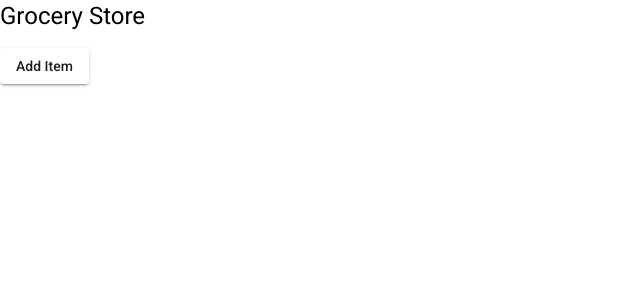
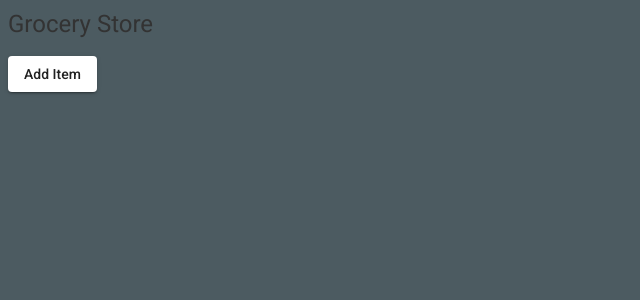
Before and after one commit to joelshaw/grocery, an Angular app: page /list in a window 1280 px wide. Shown: the top 300 px of the page, without its empty margins (0-640 px from the left). Built offline with nearby package versions, Linux system fonts and the light colour scheme; a web font is replaced by a local one.

Commit message:
updated color palette

```diff
--- a/src/app/list/list.component.scss
+++ b/src/app/list/list.component.scss
@@ -0,0 +1,3 @@
+.groceryList-table {
+    width: 100%;
+}
--- a/src/styles.scss
+++ b/src/styles.scss
@@ -1,8 +1,15 @@
 /* You can add global styles to this file, and also import other style files */
+@import "colors";
+
+* {
+    -webkit-font-smoothing: antialiased;
+    -moz-osx-font-smoothing: grayscale;
+}
+
 body {
     font-family: basic-sans,sans-serif;
     font-weight: 200;
     font-style: italic;
+    background: $deep-space;
+    color: $black;
 }
-html, body { height: 100%; }
-body { margin: 0; font-family: Roboto, "Helvetica Neue", sans-serif; }
```
